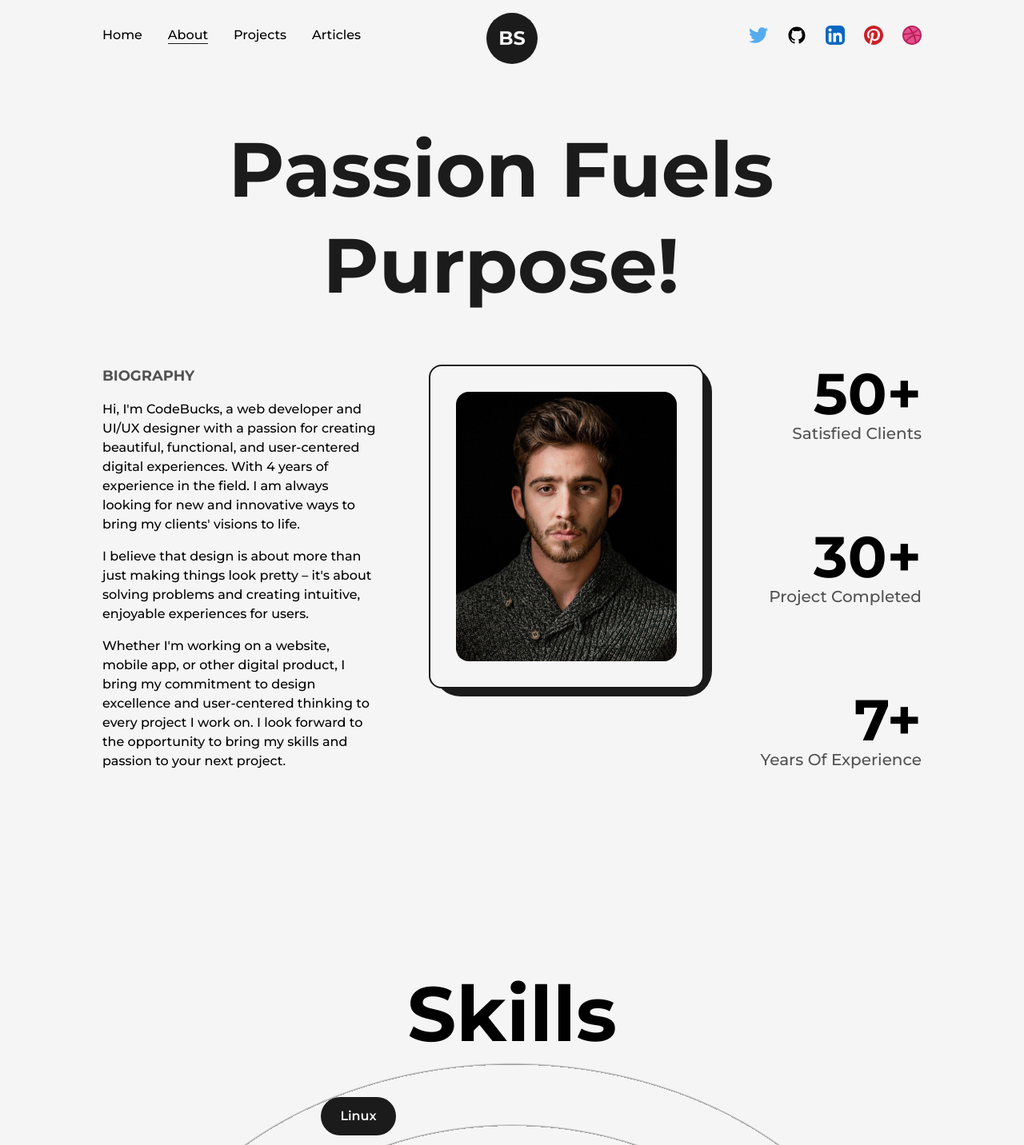
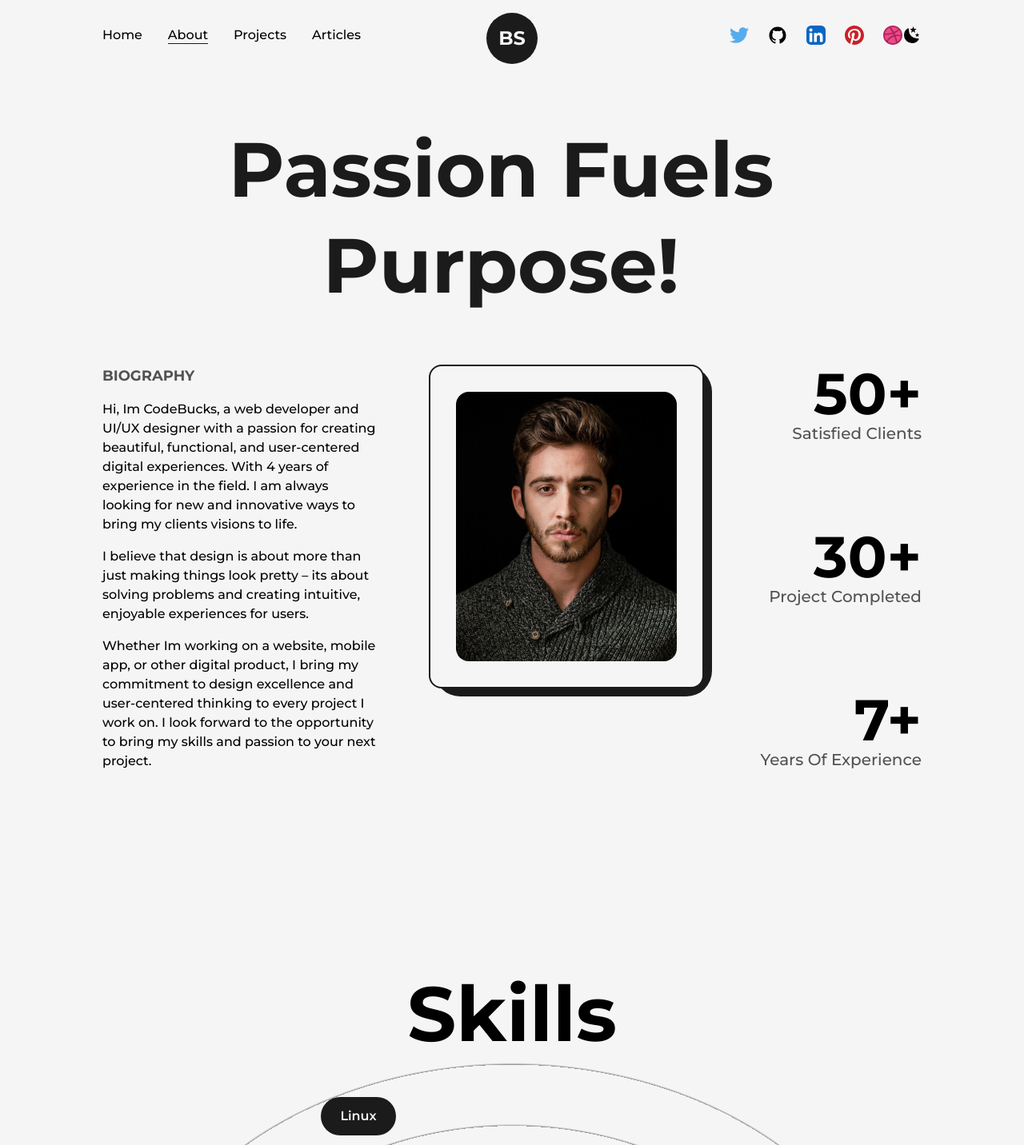
Before and after one commit to hoanngocle/my-portfolio, a Next.js app: page /about in a window 1280 px wide. Shown: the top 1432 px of the page at 80% size. Built offline with nearby package versions, Linux system fonts and the light colour scheme.

Commit message:
Add dark mode

```diff
--- a/app/about/page.tsx
+++ b/app/about/page.tsx
@@ -22,19 +22,19 @@ export default function About() {
                     <div className='col-span-3 flex flex-col items-start justify-start'>
                         <h2 className='mb-4 text-lg font-bold uppercase text-dark/75'>Biography</h2>
                         <p className='font-medium'>
-                            Hi, I'm CodeBucks, a web developer and UI/UX designer with a passion for creating beautiful,
+                            Hi, Im CodeBucks, a web developer and UI/UX designer with a passion for creating beautiful,
                             functional, and user-centered digital experiences. With 4 years of experience in the field.
-                            I am always looking for new and innovative ways to bring my clients' visions to life.
+                            I am always looking for new and innovative ways to bring my clients visions to life.
                         </p>
 
                         <p className='mt-4 font-medium'>
-                            I believe that design is about more than just making things look pretty – it's about solving
+                            I believe that design is about more than just making things look pretty – its about solving
                             problems and creating intuitive, enjoyable experiences for users.
                         </p>
                         <p className='mt-4 font-medium'>
-                            Whether I'm working on a website, mobile app, or other digital product, I bring my
-                            commitment to design excellence and user-centered thinking to every project I work on. I
-                            look forward to the opportunity to bring my skills and passion to your next project.
+                            Whether Im working on a website, mobile app, or other digital product, I bring my commitment
+                            to design excellence and user-centered thinking to every project I work on. I look forward
+                            to the opportunity to bring my skills and passion to your next project.
                         </p>
                     </div>
 
--- a/app/components/SocialIcon.tsx
+++ b/app/components/SocialIcon.tsx
@@ -2,9 +2,12 @@
 
 import React from 'react';
 import { motion } from 'framer-motion';
-import { TwitterIcon, GithubIcon, LinkedInIcon, PinterestIcon, DribbbleIcon } from './Icons';
+import { TwitterIcon, GithubIcon, LinkedInIcon, PinterestIcon, DribbbleIcon, SunIcon, MoonIcon } from './Icons';
+import useThemeSwitcher from './hooks/useThemeSwitcher';
 
 function SocialIcon() {
+    const [mode, setMode] = useThemeSwitcher();
+
     return (
         <nav className='flex items-center justify-center flex-wrap'>
             <motion.a
@@ -52,6 +55,9 @@ function SocialIcon() {
             >
                 <DribbbleIcon className='' />
             </motion.a>
+            <button onClick={() => setMode(mode === 'light' ? 'dark' : 'light')}>
+                {mode === 'dark' ? <SunIcon className={'fill-dark'} /> : <MoonIcon className={'fill-dark'} />}
+            </button>
         </nav>
     );
 }
--- /dev/null
+++ b/app/components/hooks/useThemeSwitcher.tsx
@@ -0,0 +1,53 @@
+import React, { useEffect, useState } from 'react';
+
+const useThemeSwitcher = () => {
+    const preferDarkQuery = '(prefer-color-scheme: dark)';
+    const [mode, setMode] = useState('');
+
+    useEffect(() => {
+        const mediaQuery = window.matchMedia(preferDarkQuery);
+
+        const userPref = window.localStorage.getItem('theme');
+        const handleChange = () => {
+            if (userPref) {
+                let check = userPref === 'dark' ? 'dark' : 'light';
+                setMode(check);
+
+                if (check === 'dark') {
+                    document.documentElement.classList.add('dark');
+                } else {
+                    document.documentElement.classList.remove('dark');
+                }
+            } else {
+                let check = mediaQuery.matches ? 'dark' : 'light';
+                setMode(check);
+
+                if (check === 'dark') {
+                    document.documentElement.classList.add('dark');
+                } else {
+                    document.documentElement.classList.remove('dark');
+                }
+            }
+        };
+
+        mediaQuery.addEventListener('change', handleChange);
+
+        return () => {
+            mediaQuery.removeEventListener('change', handleChange);
+        };
+    }, []);
+
+    useEffect(() => {
+        if (mode === 'dark') {
+            window.localStorage.setItem('theme', 'dark');
+            document.documentElement.classList.add('dark');
+        } else {
+            window.localStorage.setItem('theme', 'light');
+            document.documentElement.classList.remove('dark');
+        }
+    }, [mode]);
+
+    return [mode, setMode];
+};
+
+export default useThemeSwitcher;
```
